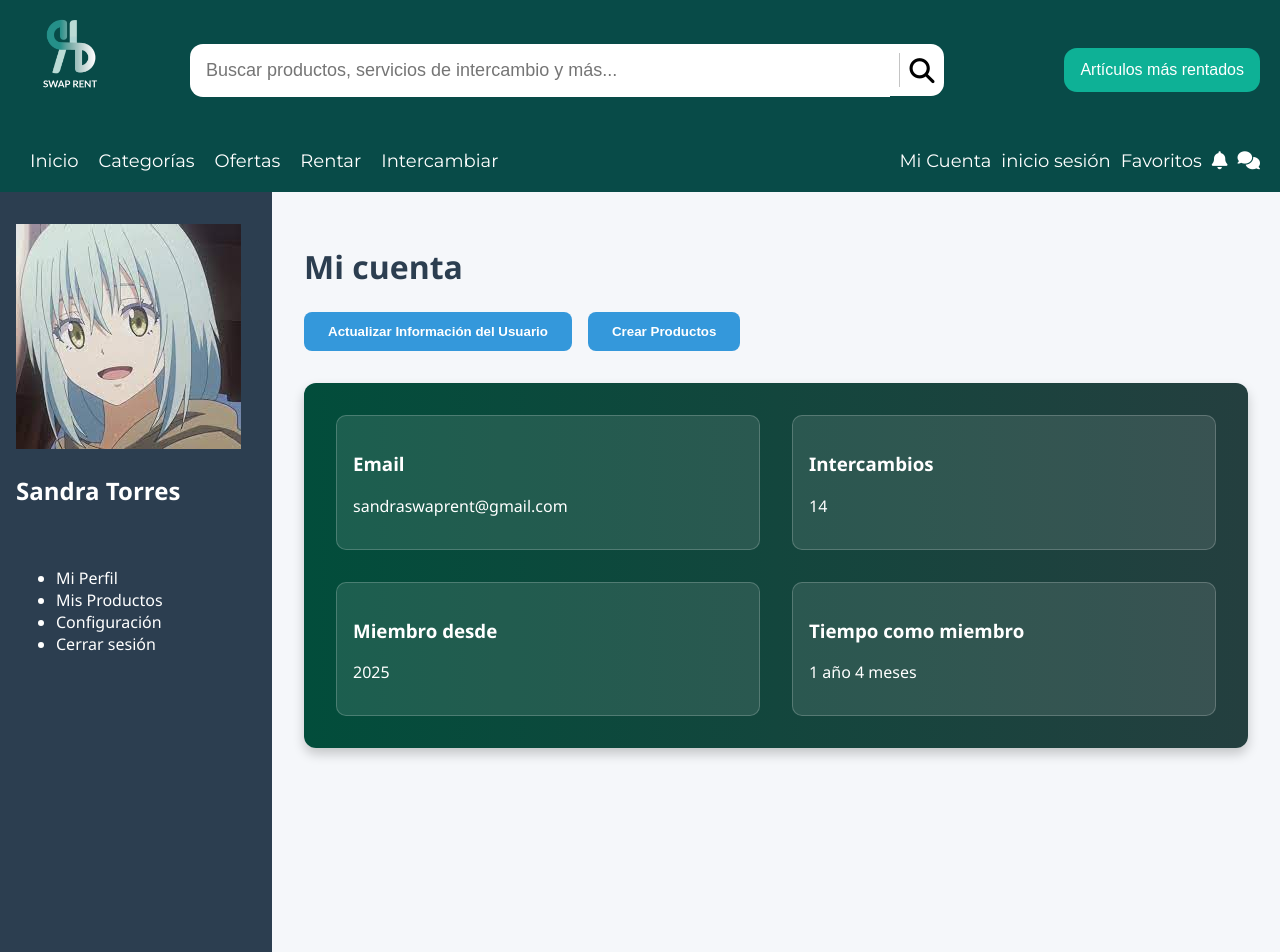
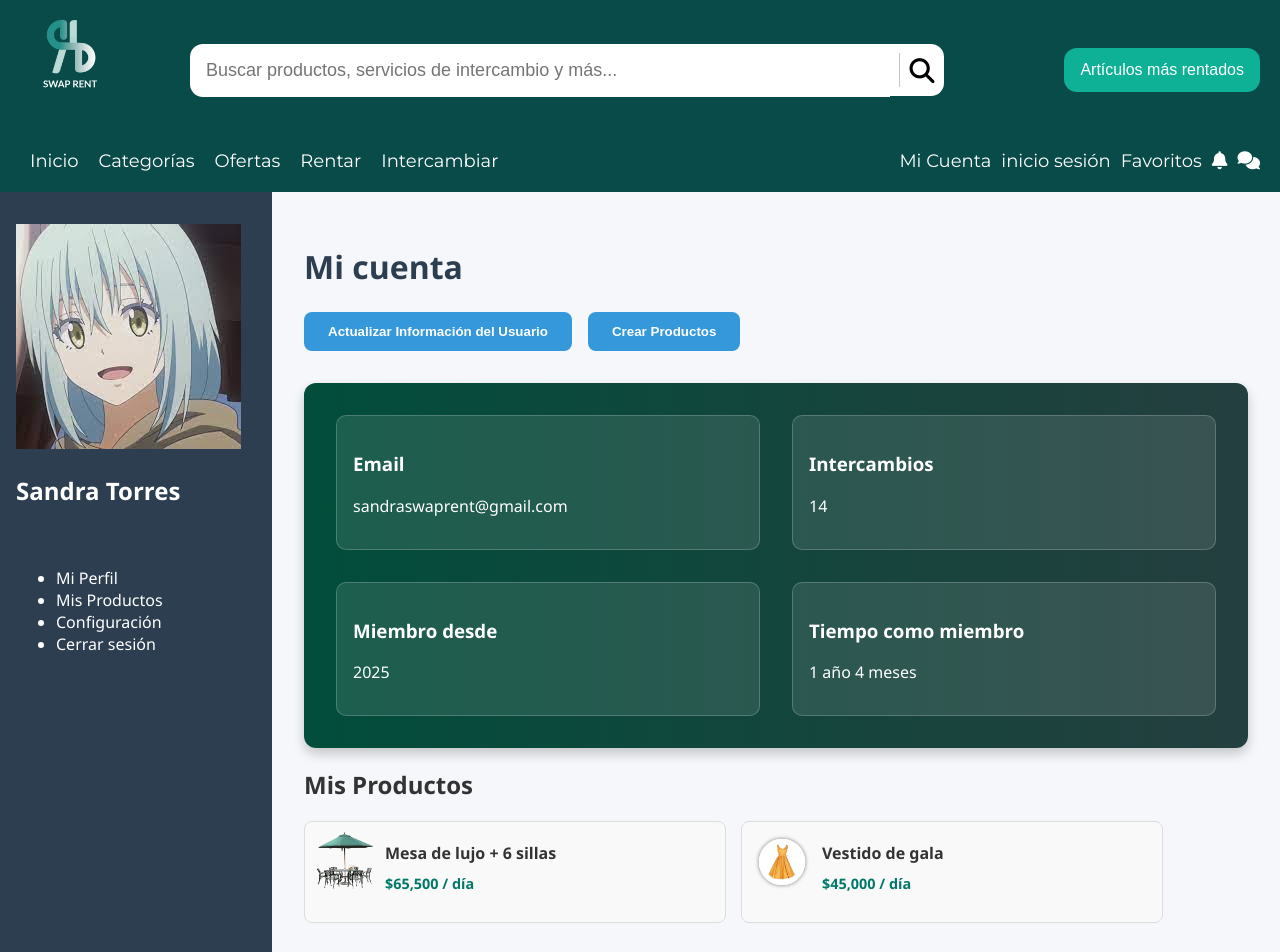
Before and after one commit to MalcomJesid/Ecommerce_SwapRent, a React (Vite) app: page /profile in a window 1280 px wide. Shown: the top 952 px of the page. Built offline with nearby package versions, Linux system fonts and the light colour scheme; no server answers.

Commit message:
productos del usuario

```diff
--- a/src/components/principal/Content.tsx
+++ b/src/components/principal/Content.tsx
@@ -115,7 +115,16 @@ const Content = () => {
               style={{ cursor: "pointer" }}
             >
               <img src={product.image} alt={product.name} />
-              <p className="product-label">PRODUCTO RENTABLE</p>
+              <div className="product-info">
+                <h3>{product.name}</h3>
+                <p>{product.description}</p>
+                <p className="price">
+                  Precio por día: <strong>${product.pricePerDay.toLocaleString()}</strong>
+                </p>
+                <p className="shipping">
+                  Envío: <strong>{product.shipping}</strong>
+                </p>
+              </div>
             </div>
           ))}
         </div>
--- a/src/components/profile/Profile.tsx
+++ b/src/components/profile/Profile.tsx
@@ -1,8 +1,8 @@
-import React, { useEffect, useState } from 'react';
-import { useNavigate } from 'react-router-dom'; // Importa el hook useNavigate
-import './Profile.css';
-import Update_user from './Update_user';
-import avatar from '../../assets/product/images.jpeg';
+import React, { useEffect, useState } from "react";
+import { useNavigate } from "react-router-dom"; // Importa el hook useNavigate
+import "./Profile.css";
+import Update_user from "./Update_user";
+import avatar from "../../assets/product/images.jpeg";
 
 interface Usuario {
   nombre: string;
@@ -13,21 +13,52 @@ interface Usuario {
   tiempoMiembro: string;
 }
 
+interface Producto {
+  id: string;
+  name: string;
+  description: string;
+  pricePerDay: number;
+  shipping: string;
+  image: string;
+}
+
 const Profile: React.FC = () => {
   const [user, setUser] = useState<Usuario | null>(null);
   const [mostrarActualizarUsuario, setMostrarActualizarUsuario] = useState(false);
+  const [productos, setProductos] = useState<Producto[]>([]); // Estado para almacenar los productos del usuario
   const navigate = useNavigate(); // Hook para navegar entre rutas
 
   useEffect(() => {
     const userData: Usuario = {
-      nombre: 'Sandra Torres',
-      email: 'sandraswaprent@gmail.com',
+      nombre: "Sandra Torres",
+      email: "sandraswaprent@gmail.com",
       avatar: avatar,
       intercambios: 14,
-      miembroDesde: '2025',
-      tiempoMiembro: '1 año 4 meses',
+      miembroDesde: "2025",
+      tiempoMiembro: "1 año 4 meses",
     };
     setUser(userData);
+
+    // Simulación de productos agregados por el usuario
+    const userProducts: Producto[] = [
+      {
+        id: "1",
+        name: "Mesa de lujo + 6 sillas",
+        description: "Mesa de lujo con 6 sillas para reuniones especiales.",
+        pricePerDay: 65500,
+        shipping: "Envío gratis",
+        image: "/src/assets/product/mesas-con6sillas.png",
+      },
+      {
+        id: "2",
+        name: "Vestido de gala",
+        description: "Vestido elegante para eventos especiales.",
+        pricePerDay: 45000,
+        shipping: "Envío gratis",
+        image: "/src/assets/product/vestido.png",
+      },
+    ];
+    setProductos(userProducts);
   }, []);
 
   const handleActualizarUsuario = () => {
@@ -35,7 +66,7 @@ const Profile: React.FC = () => {
   };
 
   const handleActualizarProductos = () => {
-    navigate('/create-product'); // Navega a la ruta /create-product
+    navigate("/create-product"); // Navega a la ruta /create-product
   };
 
   if (!user) return <p>Cargando perfil...</p>;
@@ -44,7 +75,7 @@ const Profile: React.FC = () => {
     <div className="profile-container">
       <aside className="sidebar">
         <div className="sidebar-avatar">
-          {user.avatar && (<img src={user.avatar} alt="Avatar del usuario" className="avatar" />)}
+          {user.avatar && <img src={user.avatar} alt="Avatar del usuario" className="avatar" />}
           <h2>{user.nombre}</h2>
         </div>
         <ul className="sidebar-menu">
@@ -60,7 +91,7 @@ const Profile: React.FC = () => {
 
         <div className="buttons-row">
           <button className="update-btn" onClick={handleActualizarUsuario}>
-            {mostrarActualizarUsuario ? 'Cerrar formulario' : 'Actualizar Información del Usuario'}
+            {mostrarActualizarUsuario ? "Cerrar formulario" : "Actualizar Información del Usuario"}
           </button>
           <button className="update-btn" onClick={handleActualizarProductos}>
             Crear Productos
@@ -88,6 +119,20 @@ const Profile: React.FC = () => {
             <p>{user.tiempoMiembro}</p>
           </div>
         </section>
+<section className="products-section">
+  <h2>Mis Productos</h2>
+  <div className="products-list">
+    {productos.map((producto) => (
+      <div key={producto.id} className="product-item">
+        <img src={producto.image} alt={producto.name} className="product-image" />
+        <div className="product-details">
+          <h3>{producto.name}</h3>
+          <p className="price">${producto.pricePerDay.toLocaleString()} / día</p>
+        </div>
+      </div>
+    ))}
+  </div>
+</section>
       </main>
     </div>
   );
--- a/src/components/profile/profile.css
+++ b/src/components/profile/profile.css
@@ -85,6 +85,49 @@
   color: #ffffff;
 }
 
+/* Products section */
+.products-section {
+  margin-top: 20px;
+}
+
+.products-list {
+  display: flex;
+  flex-wrap: wrap;
+  gap: 15px;
+}
+
+.product-item {
+  display: flex;
+  align-items: center;
+  border: 1px solid #ddd;
+  border-radius: 8px;
+  padding: 10px;
+  width: 100%;
+  max-width: 400px;
+  background-color: #f9f9f9;
+}
+
+.product-item img {
+  width: 60px;
+  height: 60px;
+  border-radius: 8px;
+  margin-right: 10px;
+}
+
+.product-details {
+  flex: 1;
+}
+
+.product-details h3 {
+  font-size: 1rem;
+  margin: 0;
+}
+
+.product-details .price {
+  font-size: 0.9rem;
+  color: #00796b;
+  font-weight: bold;
+}
 
 /* Responsive sidebar */
 @media (max-width: 768px) {
```
